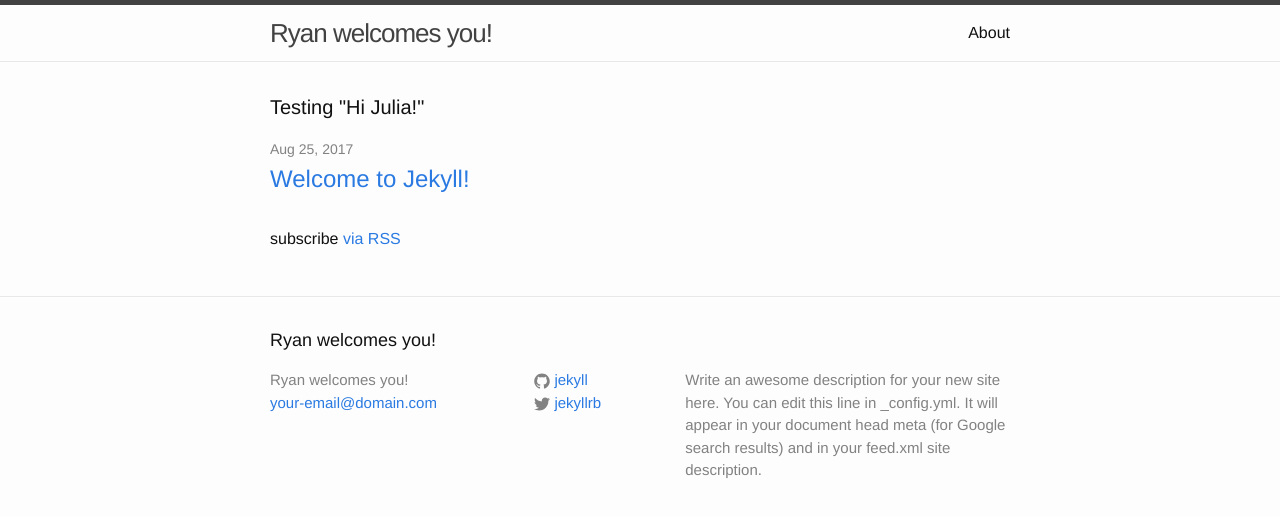
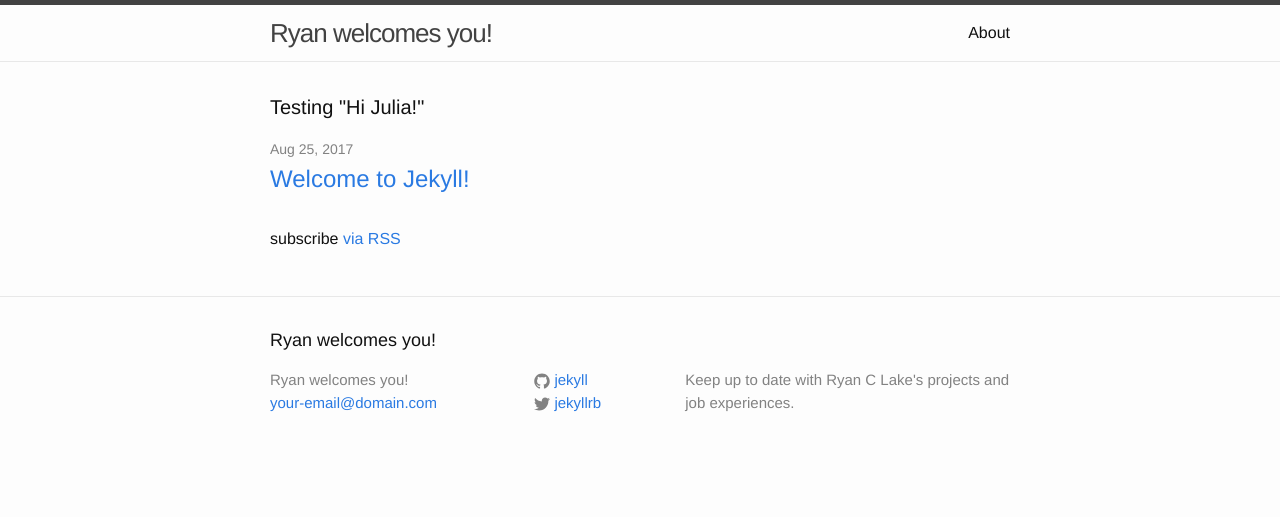
Before and after one commit to rclake17/first-website, a Jekyll site: the page built from index.html, in a window 1280 px wide. Shown: the top 517 px of the page. Built offline with Jekyll 4.4.1, drawn with Linux system fonts in a browser that asks for light colours.

Commit message:
Changed Google searchabel description

```diff
--- a/_config.yml
+++ b/_config.yml
@@ -9,9 +9,7 @@
 title: Ryan welcomes you!
 email: your-email@domain.com
 description: > # this means to ignore newlines until "baseurl:"
-  Write an awesome description for your new site here. You can edit this
-  line in _config.yml. It will appear in your document head meta (for
-  Google search results) and in your feed.xml site description.
+  Keep up to date with Ryan C Lake's projects and job experiences.
 baseurl: "" # the subpath of your site, e.g. /blog
 url: "http://yourdomain.com" # the base hostname & protocol for your site
 twitter_username: jekyllrb
```
